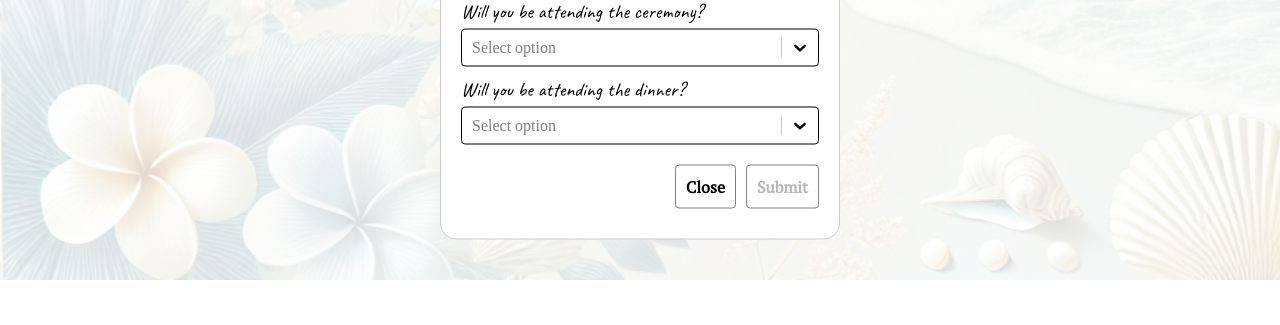
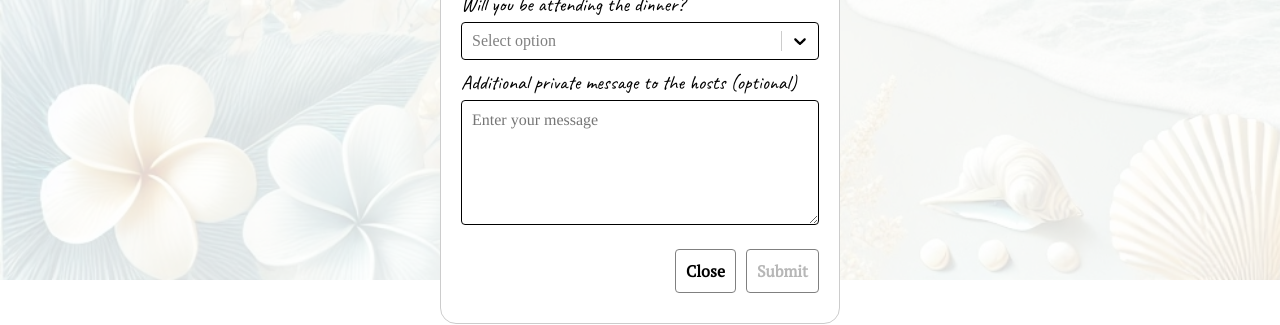
Before and after one commit to raymondsli/wedding, a React (Create React App) app: page / in a window 1280 px wide. Both pictures are taken after a click on the button "RSVP". Shown: the part 1049-1374 px from the top of the page. Built offline with nearby package versions, Linux system fonts and the light colour scheme; a web font is replaced by a local one.

Commit message:
Add additional message text area to RSVP form

```diff
--- a/src/components/css/Modal.css
+++ b/src/components/css/Modal.css
@@ -28,6 +28,16 @@
   border-radius: 4px;
   border: solid 1px black;
   height: 34px;
+  width: 100%;
+}
+
+.form-text-area {
+  outline: none;
+  font-size: 16px;
+  font-family: "Times";
+  padding: 10px 5px 5px 10px;
+  border-radius: 4px;
+  border: solid 1px black;
   width: 100%;
 }
 
--- a/src/pages/detailsPage/RSVPData.js
+++ b/src/pages/detailsPage/RSVPData.js
@@ -1,4 +1,6 @@
 export const rsvpData = {
   "raymond li": ["Yes", "Yes", "Chilean Sea Bass"],
   "yi-nung huang": ["Yes", "Yes", "10oz Filet Mignon"],
+  "linda li": ["Yes", "Yes", "Wild Mushroom Ravioli"],
+  "jakub woyke": ["Yes", "Yes", "Chilean Sea Bass"],
 };
--- a/src/pages/detailsPage/RSVPModal.js
+++ b/src/pages/detailsPage/RSVPModal.js
@@ -30,6 +30,7 @@ function RSVPModal(props) {
   const [attendingDinner, setAttendingDinner] = useState("");
   const [showMainCourseDropdown, setShowMainCourseDropdown] = useState(false);
   const [mainCourseOption, setMainCourseOption] = useState("");
+  const [additionalMessage, setAdditionalMessage] = useState("");
 
   const handleClose = () => {
     setIsConfirmationClicked(false);
@@ -80,7 +81,10 @@ function RSVPModal(props) {
         "template_q8zrmkf",
         {
           name: `${firstName} ${lastName}`,
-          message: `Attending Ceremony: ${attendingCermony.label}. Attending Dinner: ${attendingDinner.label}. Main course selection: ${mainCourseOption.label}.`,
+          message: `Attending Ceremony: ${attendingCermony.label}.
+            Attending Dinner: ${attendingDinner.label}.
+            Main course selection: ${mainCourseOption.label}.
+            Additional message: ${additionalMessage}`,
         },
         {
           publicKey: "4-TX7d682kI7opsP_",
@@ -271,6 +275,18 @@ function RSVPModal(props) {
           />
         </div>
       )}
+      <div className="form-field">
+        <div className="form-text">
+          Additional private message to the hosts (optional)
+        </div>
+        <textarea
+          className="form-text-area"
+          name="additional-notes"
+          rows="6"
+          placeholder="Enter your message"
+          onChange={(e) => setAdditionalMessage(e.target.value)}
+        ></textarea>
+      </div>
     </FormModal>
   );
 }
```
